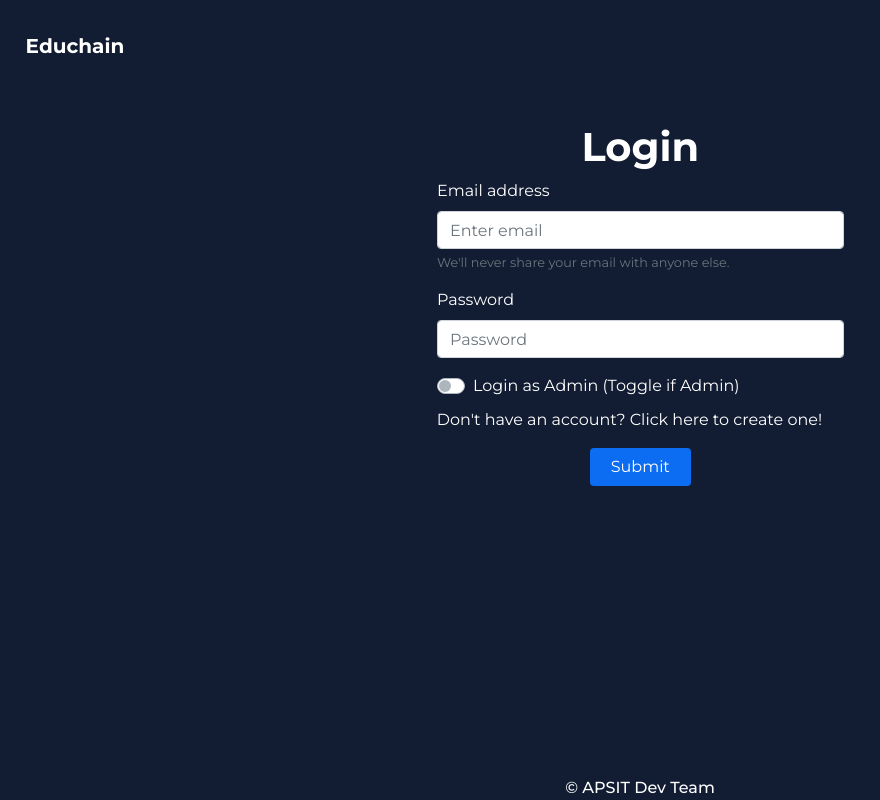
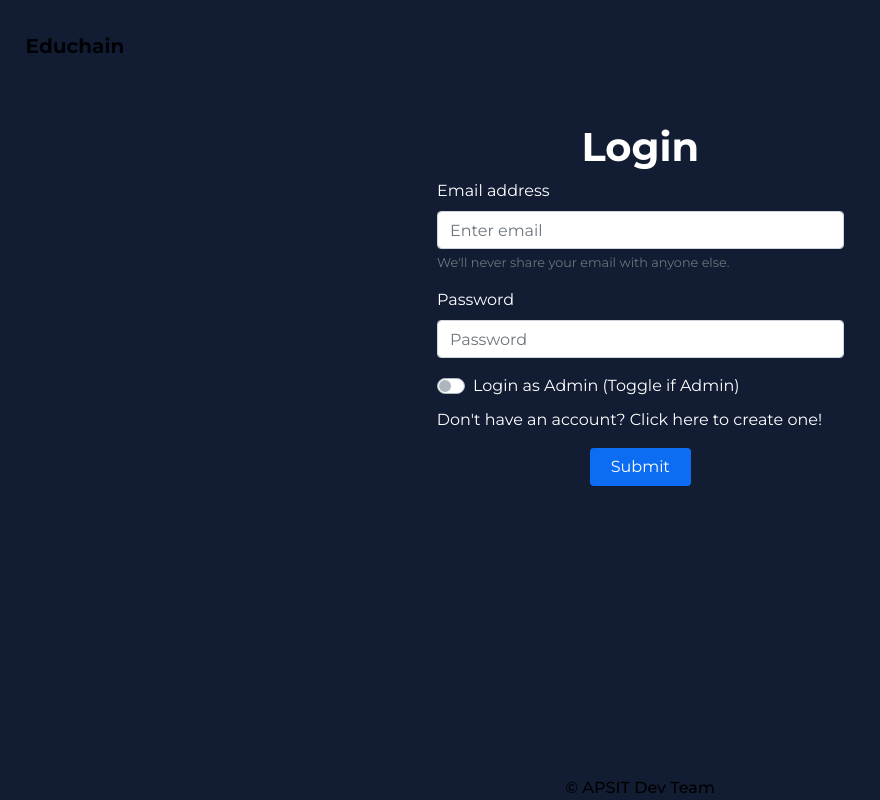
Before and after one commit to prasad9797/BlockCerts-Educhain, a React (Create React App) app: page /login in a window 1280 px wide. Shown: the whole page, without its empty margins (0-880 px from the left). Built offline with nearby package versions, Linux system fonts and the light colour scheme.

Commit message:
Design Change Test

```diff
--- a/src/CSS/admin.css
+++ b/src/CSS/admin.css
@@ -1,9 +1,6 @@
-* {
-    background-color: rgb(18, 29, 51);
-}
-
 #admin {
     overflow: hidden !important;
+    background-color: rgb(18, 29, 51);
 }
 
 .admin-dashboard {
--- a/src/CSS/footer.css
+++ b/src/CSS/footer.css
@@ -4,4 +4,5 @@
     bottom: 0;
     width: 100%;
     font-weight: 500;
+    color: black !important;
 }
--- a/src/CSS/home.css
+++ b/src/CSS/home.css
@@ -5,14 +5,19 @@
   font-family: "Montserrat", sans-serif;
 }
 
+body {
+  background-image: url('../images/certificate_bg.png');
+  background-size: cover;
+  background-repeat: no-repeat;
+}
+
 #home {
   height: 100vh;
-  background-color: rgb(18, 29, 51);
   overflow-x: hidden;
 }
 
 .title {
-  color: white;
+  color: black;
   justify-content: center;
   align-items: center;
   padding-top: 15rem;
@@ -20,7 +25,7 @@
 }
 
 .sub-title {
-  color: white;
+  color: black;
   font-size: 20px;
 }
 
@@ -60,13 +65,14 @@
   padding: 2% !important;
 }
 
-.navbar-light .navbar-brand {
-  color: white !important;
+.navbar-dark .navbar-brand {
+  color: black !important;
   font-weight: bolder !important;
 }
 
 .navbar-brand {
   font-weight: bolder;
+  color: black;
 }
 
 .sign {
--- a/src/Component/Home.js
+++ b/src/Component/Home.js
@@ -9,7 +9,7 @@ export default function Home() {
   return (
     <section id="home">
       <div className="custom-nav slide-bottom">
-        <Navbar collapseOnSelect expand="lg" variant="dark">
+        <Navbar collapseOnSelect expand="lg" variant="light">
           <Navbar.Brand href="/">Educhain</Navbar.Brand>
           <Navbar.Toggle aria-controls="responsive-navbar-nav" />
           <Navbar.Collapse id="responsive-navbar-nav">
--- a/src/Component/footer.js
+++ b/src/Component/footer.js
@@ -1,12 +1,18 @@
-import React from 'react';
-import '../CSS/footer.css';
+import React from "react";
+import "../CSS/footer.css";
 
 export default function Footer() {
-    return (
-        <section id="footer">
-            <footer align="center" className="footer" style={{ justifyContent: 'center', alignItems: 'center' }}>
-                <a href="/dev" style={{ top: '50%', color: 'white' }}>&copy; APSIT Dev Team</a>
-            </footer>
-        </section>
-    );
+  return (
+    <section id="footer">
+      <footer
+        align="center"
+        className="footer"
+        style={{ justifyContent: "center", alignItems: "center" }}
+      >
+        <a href="/dev" style={{ top: "50%", color: "black" }}>
+          &copy; APSIT Dev Team
+        </a>
+      </footer>
+    </section>
+  );
 }
```
Also changed, not shown: src/images/certificate_bg.png (added).
